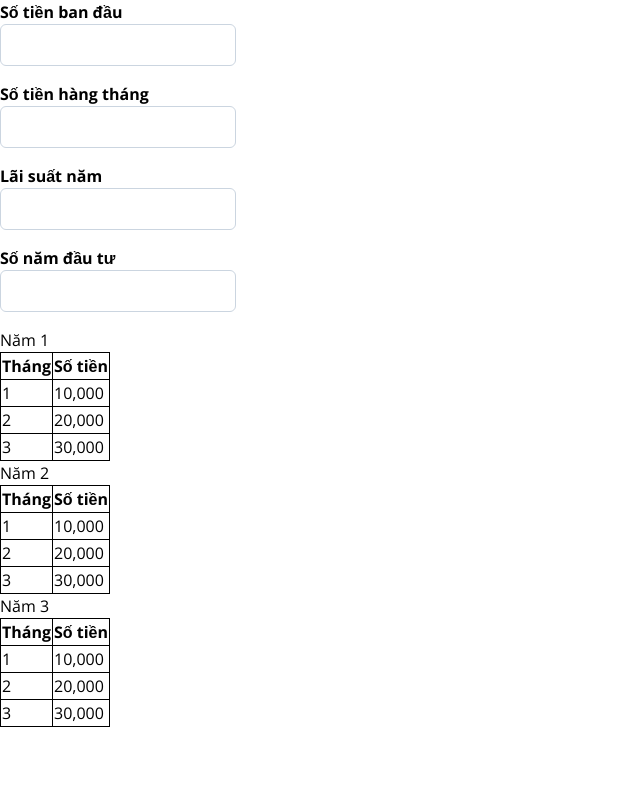
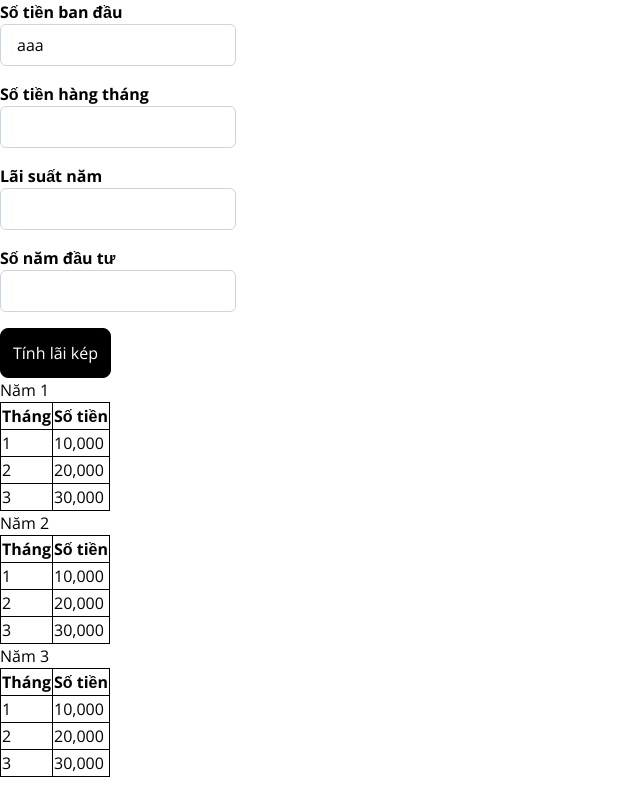
Before and after one commit to TDAK1509/tinhlai, a Nuxt app: page / in a window 1280 px wide. Shown: the whole page, without its empty margins (0-640 px from the left). Built offline with nearby package versions, Linux system fonts and the light colour scheme.

Commit message:
Value binding text fields

```diff
--- a/components/CompoundInterestForm.vue
+++ b/components/CompoundInterestForm.vue
@@ -1,22 +1,59 @@
 <template>
-  <form>
-    <text-field class="mb-4" label="Số tiền ban đầu" />
-    <text-field class="mb-4" label="Số tiền hàng tháng" />
-    <text-field class="mb-4" label="Lãi suất năm" />
-    <text-field class="mb-4" label="Số năm đầu tư" />
+  <form @submit.prevent="submit">
+    <text-field v-model="initialAmount" class="mb-4" label="Số tiền ban đầu" />
+    <text-field
+      v-model="monthlyAmount"
+      class="mb-4"
+      label="Số tiền hàng tháng"
+    />
+    <text-field v-model="interestRate" class="mb-4" label="Lãi suất năm" />
+    <text-field v-model="years" class="mb-4" label="Số năm đầu tư" />
+    <button
+      class="p-3 border border-black rounded-lg bg-black text-white hover:bg-white hover:text-black"
+    >
+      Tính lãi kép
+    </button>
   </form>
 </template>
 
-<script>
+<script lang="ts">
+import Vue from "vue";
 import TextField from "@/components/TextField.vue";
+import { CompoundInterestInfo } from "@/utils/compound-interest";
 
-export default {
+export default Vue.extend({
   name: "CompoundInterestForm",
 
   components: {
     TextField
+  },
+
+  data() {
+    return {
+      initialAmount: "aaa",
+      monthlyAmount: "",
+      interestRate: "",
+      years: ""
+    };
+  },
+
+  computed: {
+    compoundInterestInfo(): CompoundInterestInfo {
+      return {
+        initialAmount: parseInt(this.initialAmount),
+        monthlyAmount: parseInt(this.monthlyAmount),
+        interestRate: parseInt(this.interestRate),
+        years: parseInt(this.years)
+      };
+    }
+  },
+
+  methods: {
+    submit() {
+      console.log("submitted", this.compoundInterestInfo);
+    }
   }
-};
+});
 </script>
 
 <style>
--- a/components/TextField.vue
+++ b/components/TextField.vue
@@ -2,7 +2,13 @@
   <div>
     <label class="font-bold">{{ label }}</label
     ><br />
-    <input class="py-2 px-4 border border-gray-400 rounded-md" type="text" />
+    <input
+      :value="value"
+      class="py-2 px-4 border border-gray-400 rounded-md"
+      type="text"
+      v-bind="$attrs"
+      @input="onInput"
+    />
   </div>
 </template>
 
@@ -10,10 +16,27 @@
 export default {
   name: "TextField",
 
+  inheritAttrs: false,
+
+  model: {
+    prop: "value",
+    event: "input"
+  },
+
   props: {
+    value: {
+      type: String,
+      default: ""
+    },
     label: {
       type: String,
       default: ""
+    }
+  },
+
+  methods: {
+    onInput(event) {
+      this.$emit("input", event.target.value);
     }
   }
 };
```
